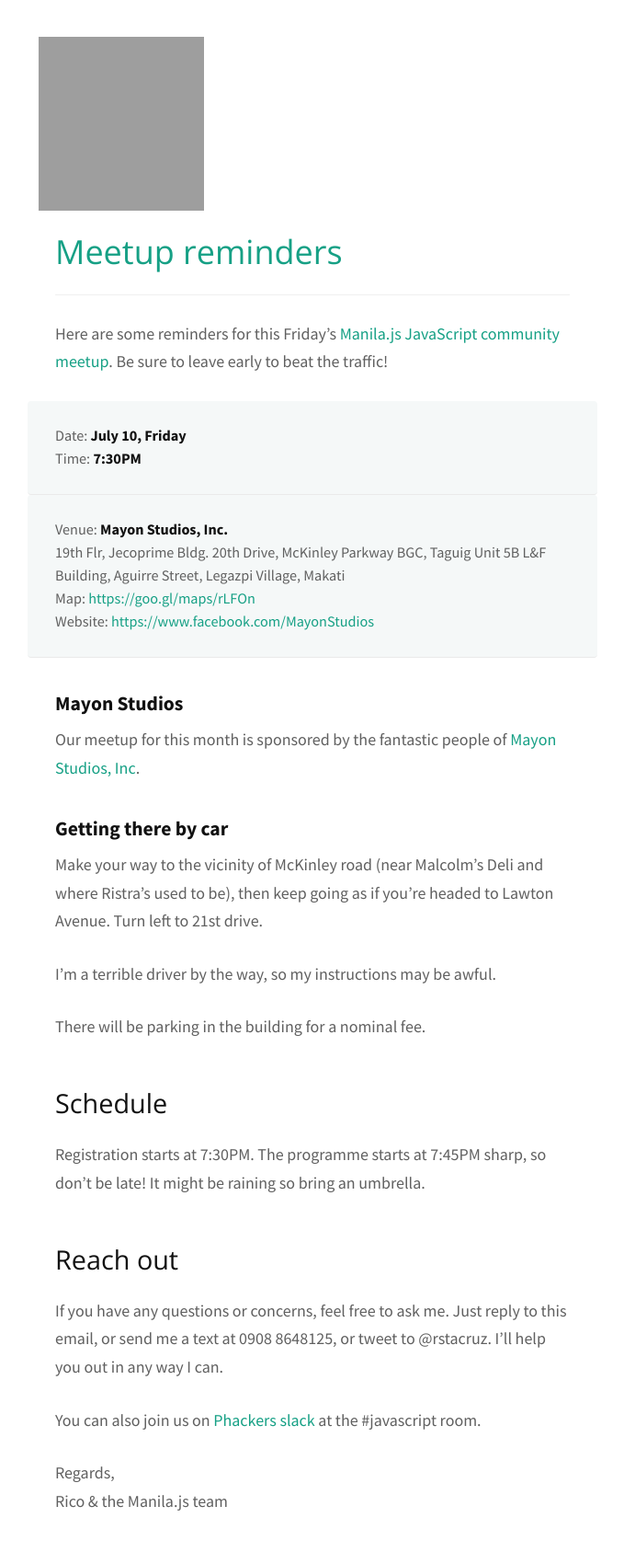
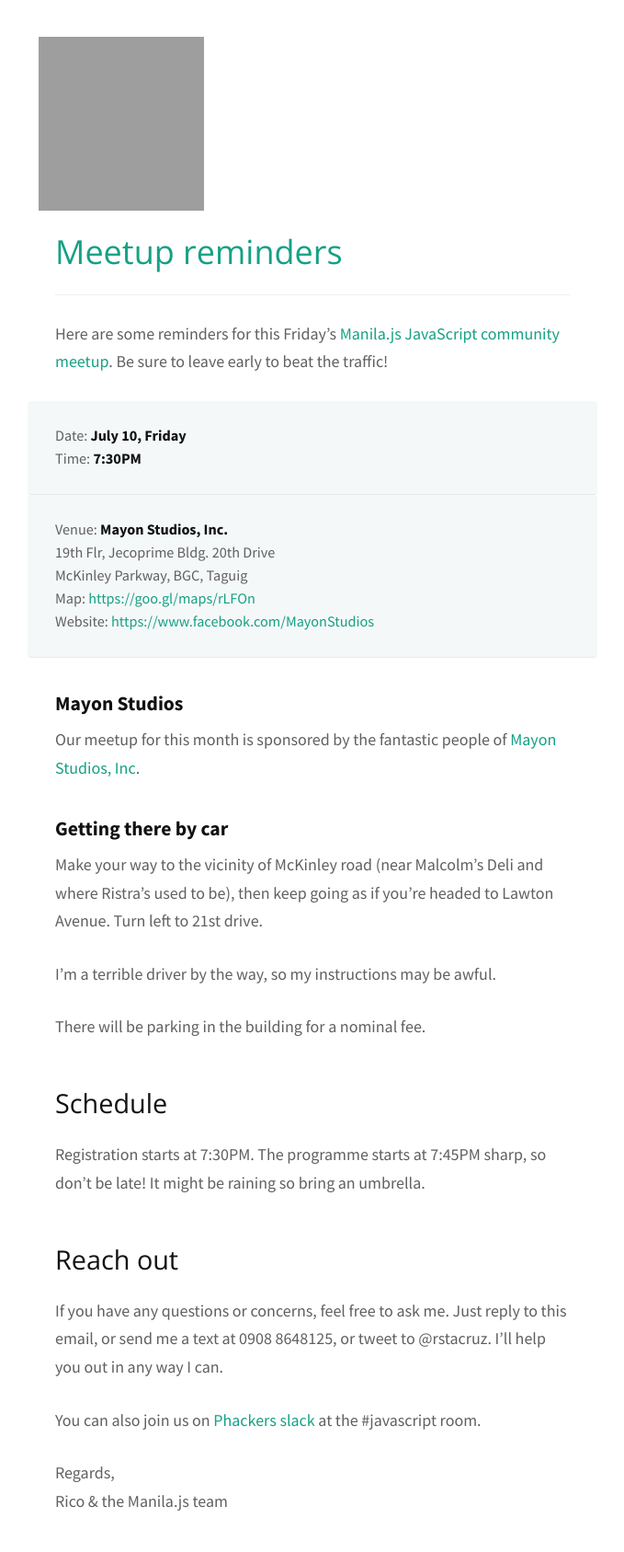
Before and after one commit to manilajs/manilajs.com, a Jekyll site: the page built from _posts/2015-07-06-013-welcome.md, in a window 1280 px wide. Shown: the whole page at 92% size, without its empty margins (300-979 px from the left). Built offline with Jekyll 4.4.1, drawn with Linux system fonts in a browser that asks for light colours; nearby versions of some CDN libraries; some web fonts are replaced.

Commit message:
Fix typo yet again

```diff
--- a/_posts/2015-07-06-013-welcome.md
+++ b/_posts/2015-07-06-013-welcome.md
@@ -13,9 +13,8 @@
 > Time: **7:30PM**
 
 > Venue: **Mayon Studios, Inc.**<br>
-> 19th Flr, Jecoprime Bldg. 20th Drive, McKinley Parkway
-> BGC, Taguig
-> Unit 5B L&F Building, Aguirre Street, Legazpi Village, Makati<br>
+> 19th Flr, Jecoprime Bldg. 20th Drive<br>
+> McKinley Parkway, BGC, Taguig<br>
 > Map: <https://goo.gl/maps/rLFOn><br>
 > Website: <https://www.facebook.com/MayonStudios>
 
```
